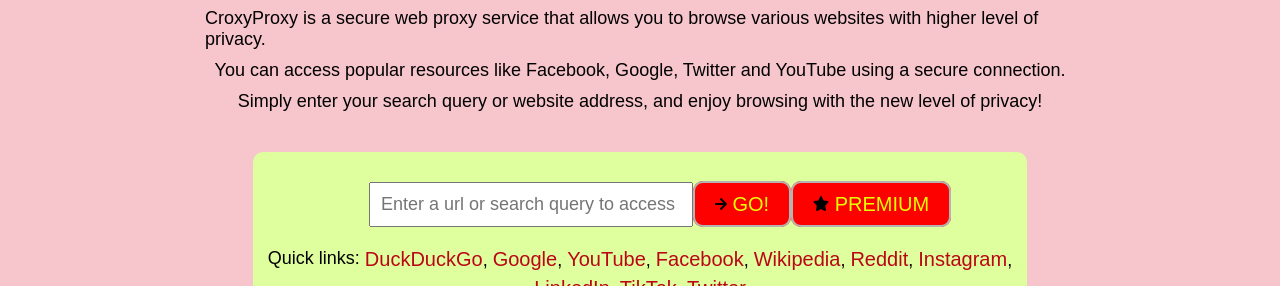
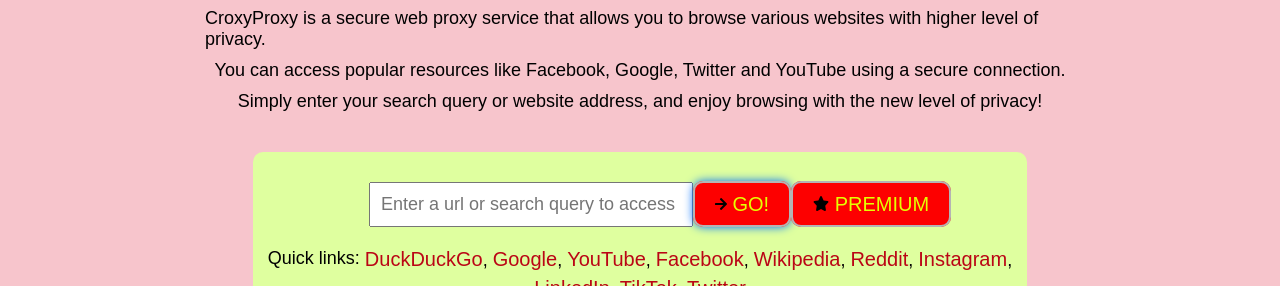
Before and after one commit to VJHARAN/Frontend_projects, a plain HTML site: page Croxy Proxy/index.html in a window 1280 px wide. In both pictures the pointer is over the link "GO!". Shown: the part 514-800 px from the top of the page. Drawn offline with Linux system fonts and the light colour scheme.

Commit message:
fix button hover for all buttons

```diff
--- a/Croxy Proxy/app.css
+++ b/Croxy Proxy/app.css
@@ -24,6 +24,13 @@ a{
     font-size: 20px;
 }
 
+.urlbox a:hover{
+    box-shadow: 0 0 10px 0 #0270ff;
+}
+
+a:hover{
+     color:#0270ff;
+}
 .header a{
     font-weight: 700;
 
```
